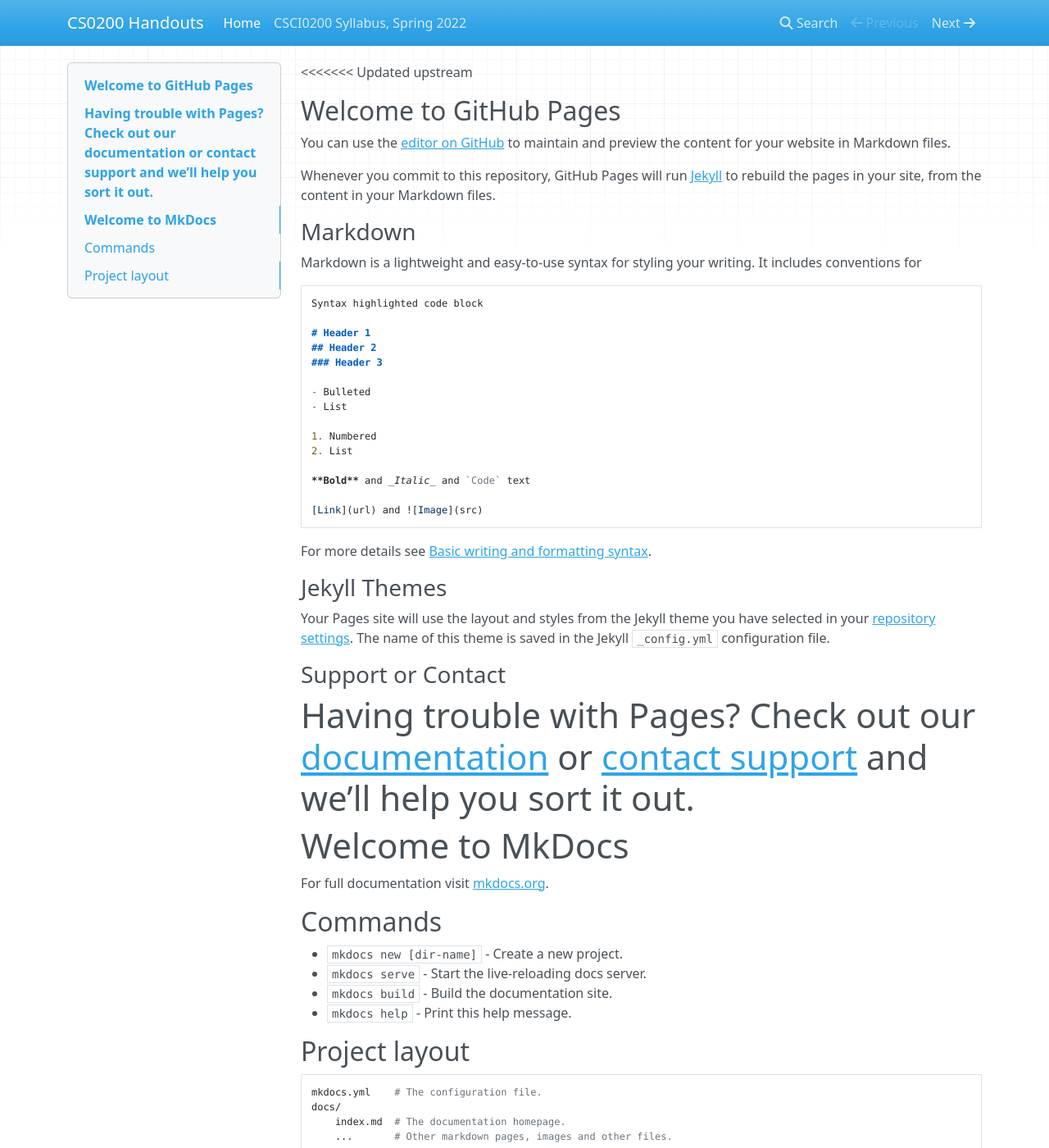
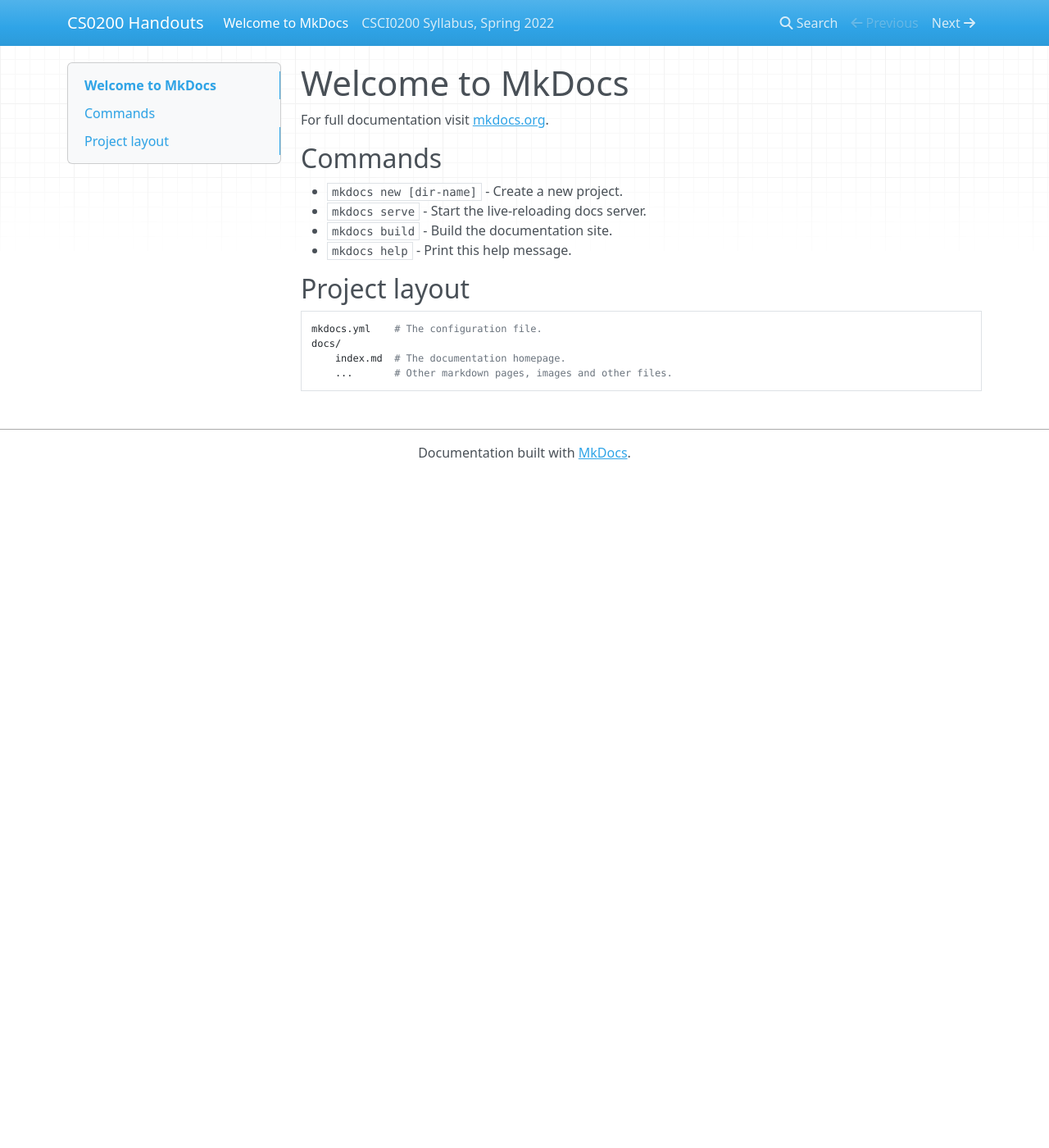
Before and after one commit to brown-csci0200/cs0200_handouts, an MkDocs documentation site: the page built from docs/index.md, in a window 1280 px wide and 1400 px high. Shown: the whole window at 82% size. Built offline with MkDocs 1.6.1, drawn with Linux system fonts in a browser that asks for light colours; nearby versions of some CDN libraries.

Commit message:
fix: restore mkdocs

````diff
--- a/docs/_config.yml
+++ /dev/null
@@ -1 +0,0 @@
-theme: jekyll-theme-cayman
--- a/docs/index.md
+++ b/docs/index.md
@@ -1,42 +1,3 @@
-<<<<<<< Updated upstream
-## Welcome to GitHub Pages
-
-You can use the [editor on GitHub](https://github.com/brown-csci0200/cs0200_handouts/edit/main/docs/index.md) to maintain and preview the content for your website in Markdown files.
-
-Whenever you commit to this repository, GitHub Pages will run [Jekyll](https://jekyllrb.com/) to rebuild the pages in your site, from the content in your Markdown files.
-
-### Markdown
-
-Markdown is a lightweight and easy-to-use syntax for styling your writing. It includes conventions for
-
-```markdown
-Syntax highlighted code block
-
-# Header 1
-## Header 2
-### Header 3
-
-- Bulleted
-- List
-
-1. Numbered
-2. List
-
-**Bold** and _Italic_ and `Code` text
-
-[Link](url) and ![Image](src)
-```
-
-For more details see [Basic writing and formatting syntax](https://docs.github.com/en/github/writing-on-github/getting-started-with-writing-and-formatting-on-github/basic-writing-and-formatting-syntax).
-
-### Jekyll Themes
-
-Your Pages site will use the layout and styles from the Jekyll theme you have selected in your [repository settings](https://github.com/brown-csci0200/cs0200_handouts/settings/pages). The name of this theme is saved in the Jekyll `_config.yml` configuration file.
-
-### Support or Contact
-
-Having trouble with Pages? Check out our [documentation](https://docs.github.com/categories/github-pages-basics/) or [contact support](https://support.github.com/contact) and we’ll help you sort it out.
-=======
 # Welcome to MkDocs
 
 For full documentation visit [mkdocs.org](http://mkdocs.org).
````
Also changed, not shown: other parts of docs/index.md (+0 -1 lines).
